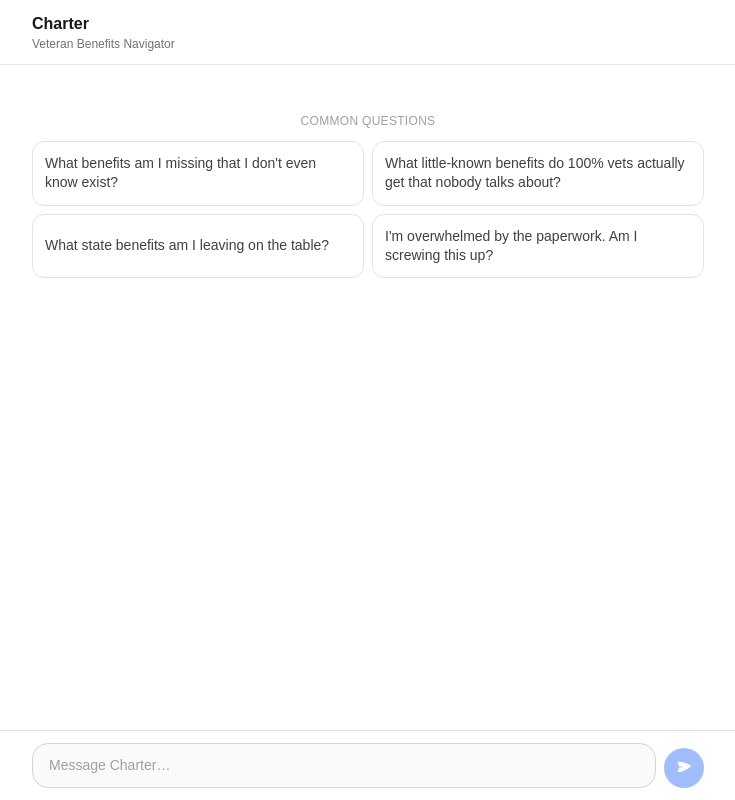
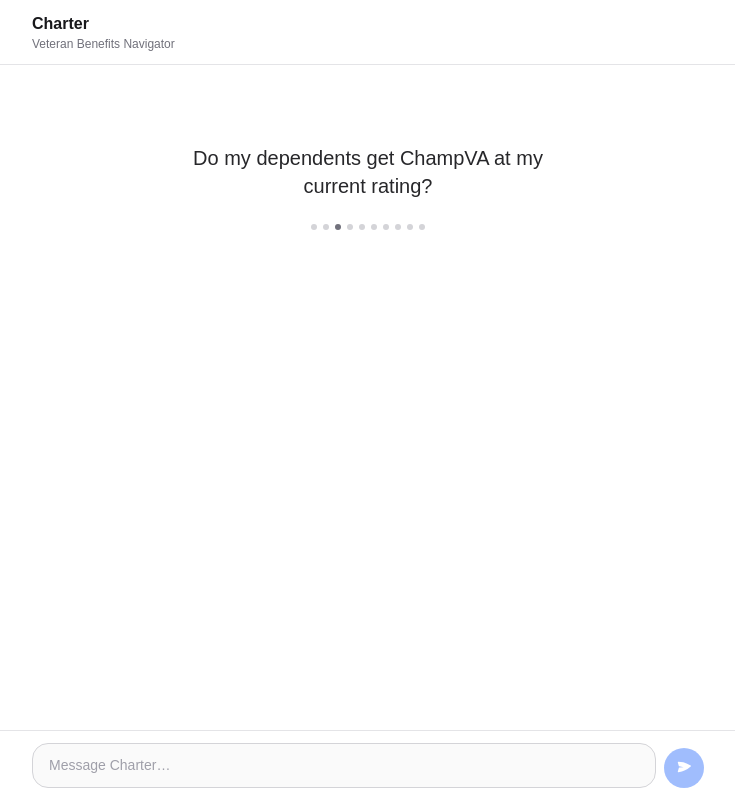
Before and after one commit to alxgrcn/charter, a Next.js app: page / in a window 1280 px wide. Shown: the whole page, without its empty margins (272-1007 px from the left). Built offline with nearby package versions, Linux system fonts and the light colour scheme.

Commit message:
fix: rotating headline landing, chip clearing, name capture, split lead flow

```diff
--- a/app/api/chat/route.ts
+++ b/app/api/chat/route.ts
@@ -48,9 +48,10 @@ INTAKE ARC — follow this order every conversation, no exceptions
 CRITICAL RULE: Ask exactly ONE question per message. Never combine two questions in the same response. If you need multiple pieces of information, ask the most important one first and wait for the answer before proceeding.
 
 Stage 1 — WARM OPEN
-Start with one open question only. Do not ask about service yet.
-Example: "I'm here to help you find every benefit your service has earned you. To get started — tell me a little about where you're at right now."
-Never open with: "What branch did you serve in?" or any clinical intake question.
+Your very first message must ask for their name — casually, like meeting someone, not intake.
+Example: "I'm here to help you find every benefit your service has earned you. Before we dive in — what should I call you?"
+Once they give their name, call record_field immediately (field: name). Then use their name naturally throughout the conversation — not every message, just where it lands warmly.
+Never open with service questions. Name first, always.
 
 Stage 2 — SERVICE HISTORY
 Gather: branch, years served, discharge type, service dates, combat zone (yes/no).
@@ -77,17 +78,17 @@ Use Elicit-Provide-Elicit before presenting any benefit:
   - Provide info briefly
   - Ask what they think: "Does that sound like something that could help your situation?"
 
-Stage 6 — LEAD CAPTURE (MANDATORY — runs after trigger_analysis fires, before delivering the report)
-Use this script exactly:
-"One last thing before I pull your full report — what's the best way for a counselor to reach you if they want to help with any of this? Most veterans prefer a quick text."
-Wait for response. Store via record_field: phone or email (whichever they provide).
-Then: "And what's your name, if you don't mind sharing?"
-Wait for response. Store via record_field: name.
-Then call record_field twice more: contact_consent = true, contact_consent_at = current ISO timestamp.
+Stage 6 — PHONE CAPTURE (MANDATORY — runs before trigger_analysis)
+Script: "Before I pull your report — what's the best number to reach you by text? A counselor may want to follow up directly."
+Wait for response. Store via record_field: phone.
+Then call record_field twice: contact_consent = true, contact_consent_at = current ISO timestamp.
+Then immediately call trigger_analysis().
 
-Stage 7 — REPORT
+Stage 7 — REPORT + EMAIL CAPTURE
 Deliver the full benefit report. Opening line: "Here's what I found based on your service record — everything below is yours to claim."
 The system will render the 988 Veterans Crisis Line banner and disclaimer automatically before the benefit list.
+After delivering the report, ask: "I can email you this full report so you have it saved. What's a good email address?"
+Wait for response. Store via record_field: email.
 
 ---
 
--- a/app/page.tsx
+++ b/app/page.tsx
@@ -6,14 +6,22 @@ import ChatInput from './components/ChatInput'
 import BenefitReport from './components/BenefitReport'
 import type { VeteranProfile, ReportJSON } from '../types/charter'
 
-const STARTER_QUESTIONS = [
+const ROTATING_QUESTIONS = [
   "What benefits am I missing that I don't even know exist?",
-  "What little-known benefits do 100% vets actually get that nobody talks about?",
+  "What little-known benefits do 100% vets actually get?",
+  "Do my dependents get ChampVA at my current rating?",
+  "Should I file for secondary conditions now?",
   "What state benefits am I leaving on the table?",
+  "At my rating, what healthcare do I actually get?",
+  "The claim is moving slow — what's happening behind the scenes?",
   "I'm overwhelmed by the paperwork. Am I screwing this up?",
+  "Will DEA still be there for my kids in 10-15 years?",
+  "If I'm 80% P&T or TDIU, do I get the same stuff as 100%?",
 ]
 
-function detectChips(msg: Message | undefined): string[] {
+type AssistantMessage = { role: 'assistant'; content: string }
+
+function detectChips(msg: { role: string; content: string } | undefined): string[] {
   if (!msg || msg.role !== 'assistant') return []
   const text = msg.content.toLowerCase()
   if (/branch(\s+of\s+service)?/.test(text)) return ['Army', 'Navy', 'Marines', 'Air Force', 'Coast Guard', 'Space Force']
@@ -46,13 +54,29 @@ export default function ChatPage() {
     expires_at: new Date(Date.now() + 90 * 24 * 60 * 60 * 1000).toISOString(),
   }))
   const [report, setReport] = useState<ReportJSON | null>(null)
+  const [chips, setChips] = useState<string[]>([])
+  const [questionIndex, setQuestionIndex] = useState(0)
+  const [questionVisible, setQuestionVisible] = useState(true)
   const bottomRef = useRef<HTMLDivElement>(null)
 
   useEffect(() => {
     bottomRef.current?.scrollIntoView({ behavior: 'smooth' })
   }, [messages, loading])
 
+  useEffect(() => {
+    if (messages.length > 0 || loading) return
+    const timer = setInterval(() => {
+      setQuestionVisible(false)
+      setTimeout(() => {
+        setQuestionIndex((i) => (i + 1) % ROTATING_QUESTIONS.length)
+        setQuestionVisible(true)
+      }, 300)
+    }, 2500)
+    return () => clearInterval(timer)
+  }, [messages.length, loading])
+
   async function handleSend(text: string) {
+    setChips([])
     const next: Message[] = [...messages, { role: 'user', content: text }]
     setMessages(next)
     setLoading(true)
@@ -71,7 +95,9 @@ export default function ChatPage() {
         console.log('[Charter] report generated:', data.report)
         setReport(data.report)
       }
-      setMessages((prev) => [...prev, { role: data.role, content: data.content }])
+      const newMsg: AssistantMessage = { role: data.role, content: data.content }
+      setMessages((prev) => [...prev, newMsg])
+      setChips(detectChips(newMsg))
     } finally {
       setLoading(false)
     }
@@ -89,18 +115,23 @@ export default function ChatPage() {
       <div className="flex-1 overflow-y-auto px-4 py-4">
         <div className="flex flex-col gap-3 max-w-2xl mx-auto">
           {messages.length === 0 && !loading && (
-            <div className="mt-8 flex flex-col gap-3">
-              <p className="text-center text-xs text-zinc-400 uppercase tracking-wide">Common questions</p>
-              <div className="grid grid-cols-2 gap-2">
-                {STARTER_QUESTIONS.map((q) => (
-                  <button
-                    key={q}
-                    onClick={() => handleSend(q)}
-                    disabled={loading}
-                    className="rounded-xl border border-zinc-200 bg-white p-3 text-left text-sm text-zinc-700 hover:border-blue-300 hover:bg-blue-50 transition-colors leading-snug"
-                  >
-                    {q}
-                  </button>
+            <div className="flex flex-col items-center justify-center gap-6 mt-16 px-4">
+              <button
+                onClick={() => handleSend(ROTATING_QUESTIONS[questionIndex])}
+                className={`text-center text-xl font-medium text-zinc-800 leading-snug max-w-sm transition-opacity duration-300 ${
+                  questionVisible ? 'opacity-100' : 'opacity-0'
+                }`}
+              >
+                {ROTATING_QUESTIONS[questionIndex]}
+              </button>
+              <div className="flex gap-1.5">
+                {ROTATING_QUESTIONS.map((_, i) => (
+                  <span
+                    key={i}
+                    className={`w-1.5 h-1.5 rounded-full transition-colors duration-300 ${
+                      i === questionIndex ? 'bg-zinc-500' : 'bg-zinc-300'
+                    }`}
+                  />
                 ))}
               </div>
             </div>
@@ -124,7 +155,7 @@ export default function ChatPage() {
         </div>
       </div>
 
-      <ChatInput onSend={handleSend} disabled={loading} chips={detectChips(messages[messages.length - 1])} />
+      <ChatInput onSend={handleSend} disabled={loading} chips={chips} />
     </div>
   )
 }
```
